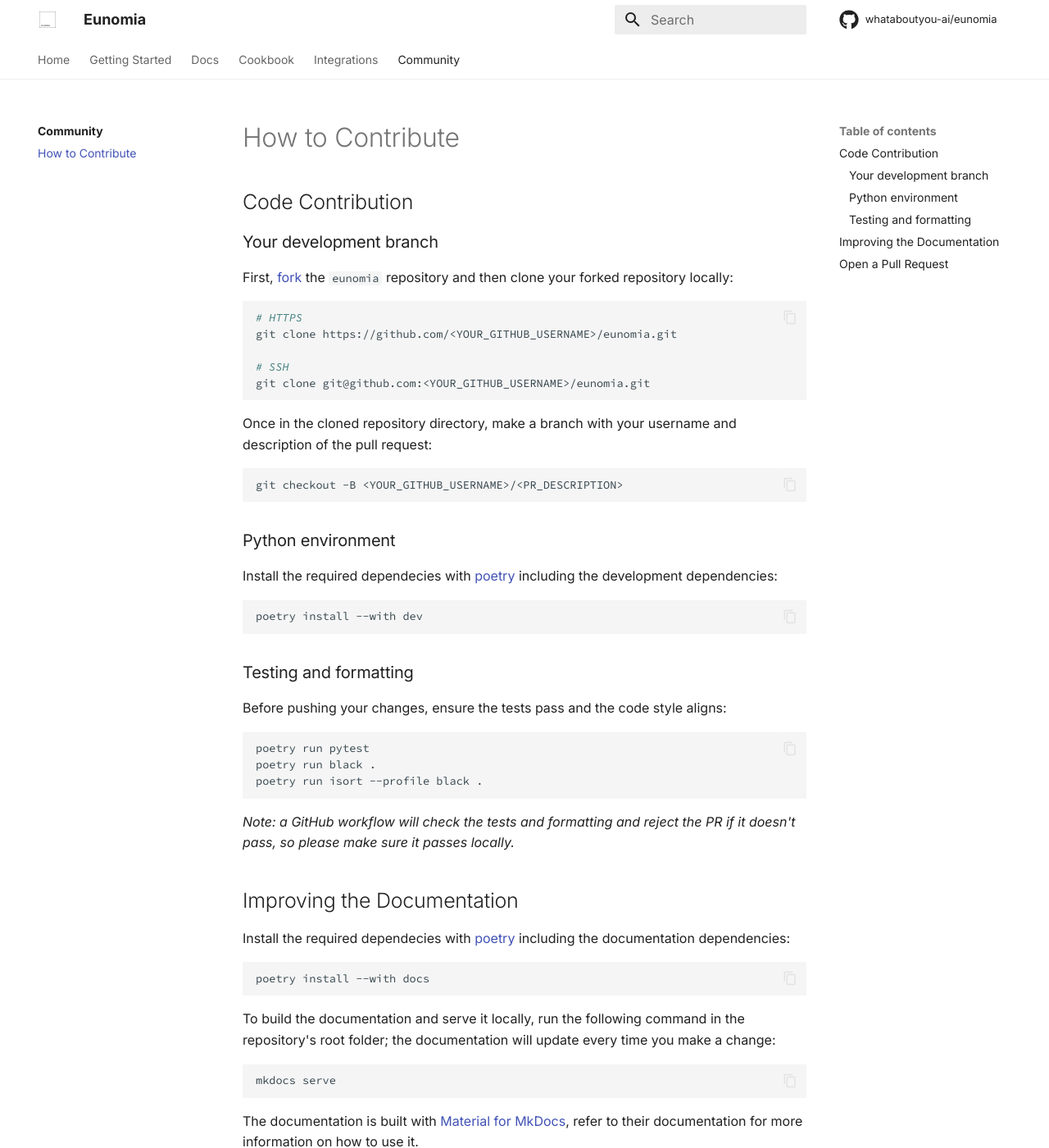
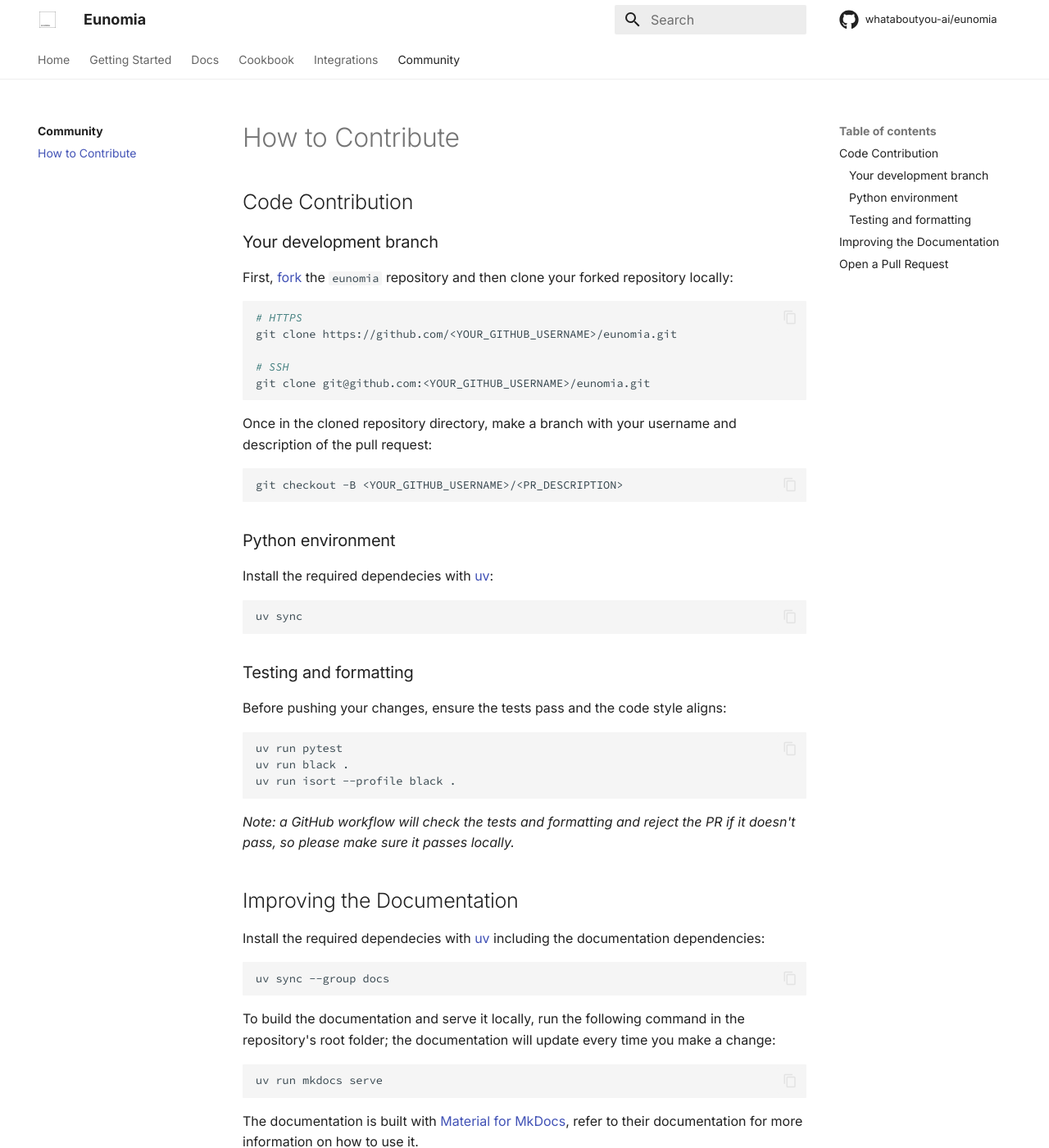
Before and after one commit to whataboutyou-ai/eunomia, an MkDocs documentation site: the page built from docs/community/contribute.md, in a window 1280 px wide and 1400 px high. Shown: the whole window at 82% size. Built offline with MkDocs 1.6.1 and Material for MkDocs 9.7.7, drawn with Linux system fonts in a browser that asks for light colours; comment, search, counter and statistics services are not loaded.

Commit message:
Update contributing guidelines with uv

````diff
--- a/docs/community/contribute.md
+++ b/docs/community/contribute.md
@@ -18,35 +18,35 @@
 ```
 
 ### Python environment
-Install the required dependecies with [poetry][poetry-home] including the development dependencies:
+Install the required dependecies with [uv][uv-home]:
 
 ```bash
-poetry install --with dev
+uv sync
 ```
 
 ### Testing and formatting
 Before pushing your changes, ensure the tests pass and the code style aligns:
 
 ```bash
-poetry run pytest
-poetry run black .
-poetry run isort --profile black .
+uv run pytest
+uv run black .
+uv run isort --profile black .
 ```
 
 *Note: a GitHub workflow will check the tests and formatting and reject the PR if it doesn't pass, so please make sure it passes locally.*
 
 
 ## Improving the Documentation
-Install the required dependecies with [poetry][poetry-home] including the documentation dependencies:
+Install the required dependecies with [uv][uv-home] including the documentation dependencies:
 
 ```bash
-poetry install --with docs
+uv sync --group docs
 ```
 
 To build the documentation and serve it locally, run the following command in the repository's root folder; the documentation will update every time you make a change:
 
 ```bash
-mkdocs serve
+uv run mkdocs serve
 ```
 
 The documentation is built with [Material for MkDocs][material-mkdocs-home], refer to their documentation for more information on how to use it.
@@ -62,6 +62,6 @@
 | 4 | Open a pull request | [:material-arrow-top-right: GitHub PRs][eunomia-pulls] |
 
 [github-fork]: https://docs.github.com/en/pull-requests/collaborating-with-pull-requests/working-with-forks/fork-a-repo
-[poetry-home]: https://python-poetry.org/
+[uv-home]: https://docs.astral.sh/uv/
 [eunomia-pulls]: https://github.com/whataboutyou-ai/eunomia/pulls
 [material-mkdocs-home]: https://squidfunk.github.io/mkdocs-material/
````
